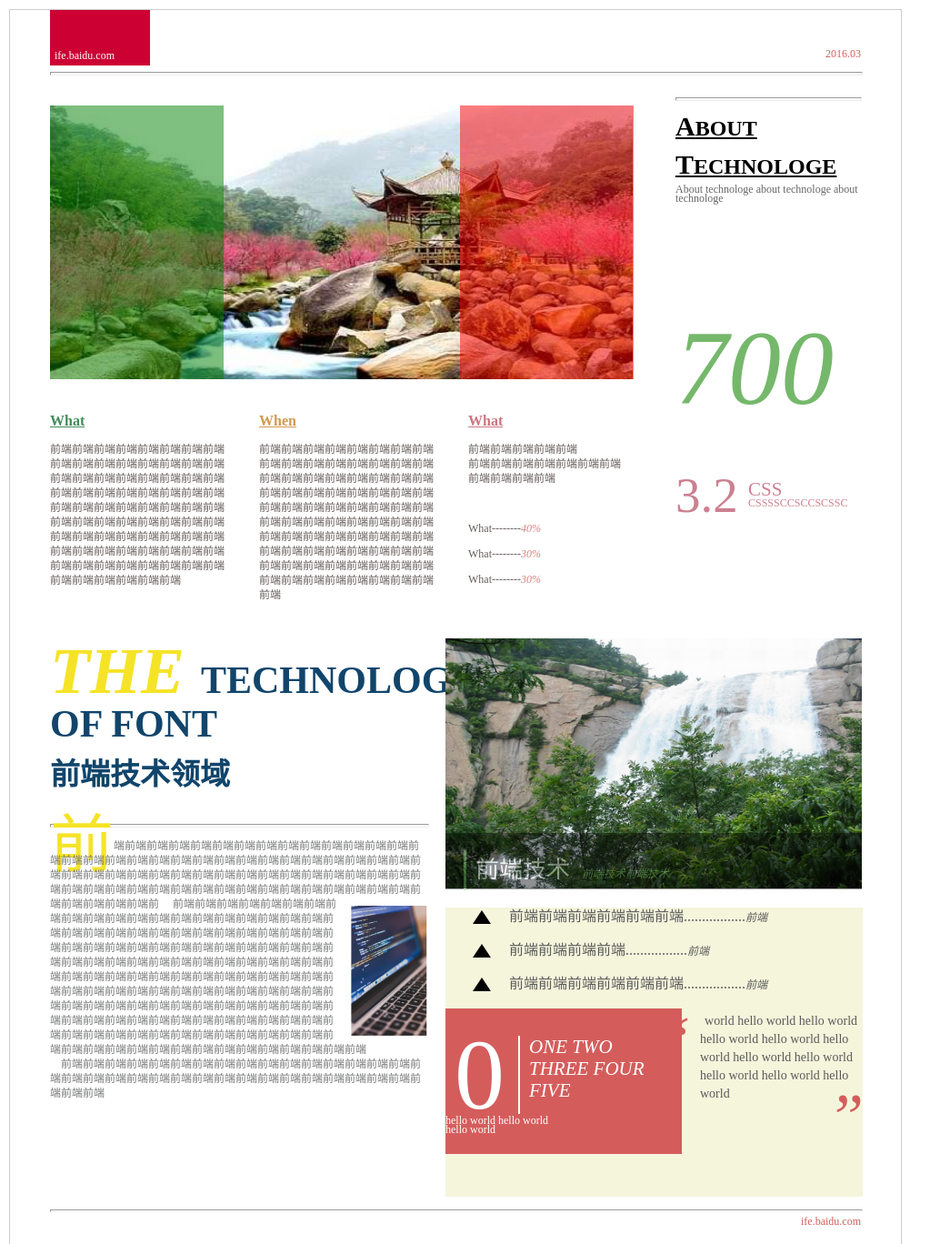
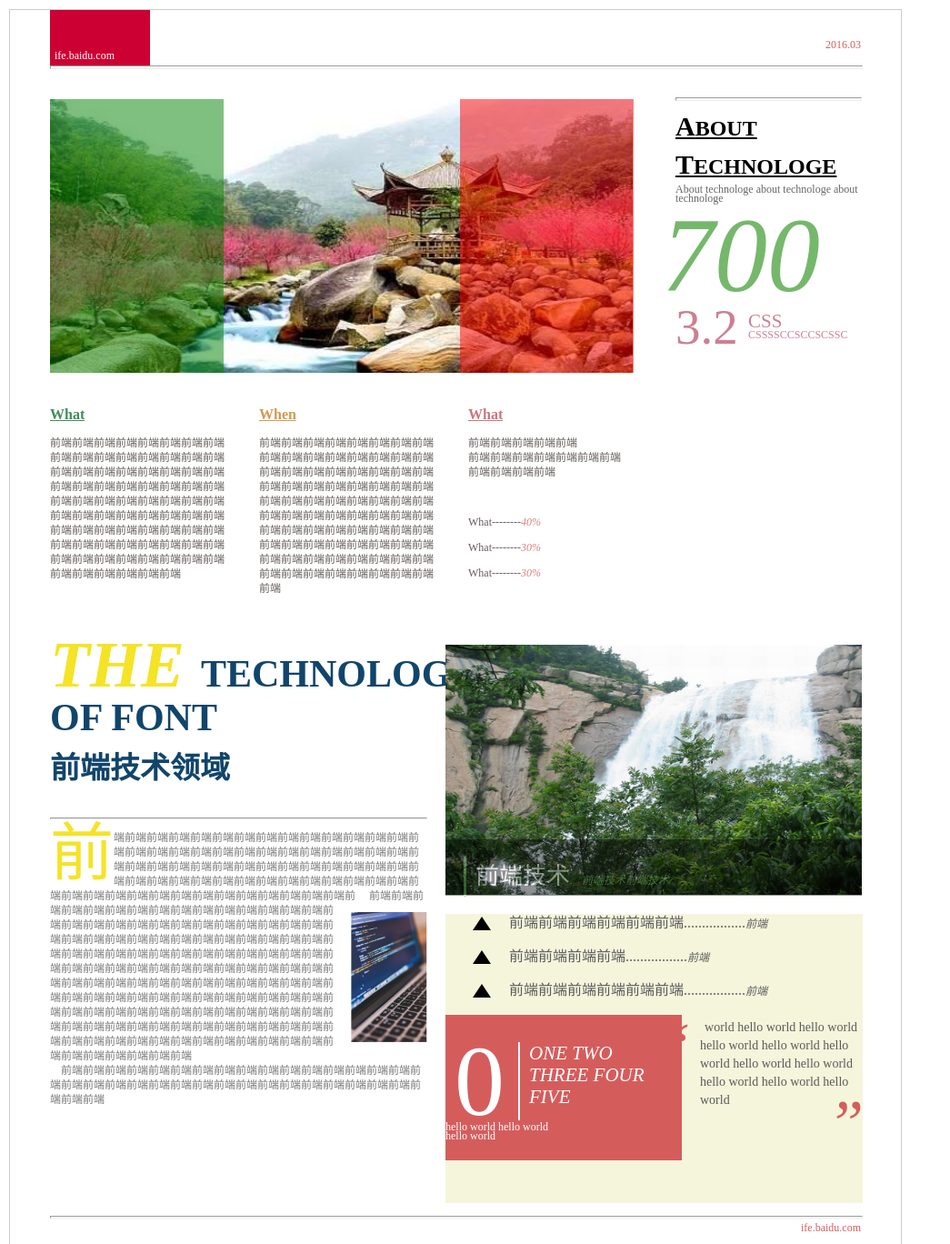
Before and after one commit to HappyMia/ife, a plain HTML site: page task6/index.html in a window 1280 px wide. Shown: the top 1368 px of the page at 91% size, without its empty margins (0-1045 px from the left). Drawn offline with Linux system fonts and the light colour scheme.

Commit message:
Update css

```diff
--- a/task6/task6.css
+++ b/task6/task6.css
@@ -18,7 +18,7 @@ header .link{
 }
 header .date{
 	float:right;
-	margin-top:-20px;
+	margin-top:-30px;
     font-size:12px;
 	font-family:"SimHei";
 	color:#d45d5c;
@@ -89,7 +89,7 @@ header hr{
 	color:#75b86b;
 	font-family:"微软雅黑";
 	font-style:oblique;
-	margin:-20 0 0 -15px;
+	margin:-20px 0 0 -15px;
 }
 .section1 .aside .asideLastPart{
 	width:203px;
@@ -182,11 +182,6 @@ header hr{
 	font-family:"黑体";
 	margin-top:-30px;
 }
-.section3 .article hr{
-	width:415px;
-	height:2px;
-	color:#11456b;
-}
 .section3 .article  p{
 	font-size:12px;
 	color:#767777;
@@ -197,11 +192,13 @@ header hr{
 	font-size:70px;
 	color:#f5e327;
 	font-family:"微软雅黑";
-	float:left;
+	float:left;/* 设置段落p标签的首字为浮动，让其占据多行的空间 */
+	line-height:52px;
 }
+
 .section3 .article img{
 	float:right;
-	margin:10px 0 0px 10px;
+	margin:10px 0 0 10px;
 }
 .section3 .aside{
 	width:458px;
```
